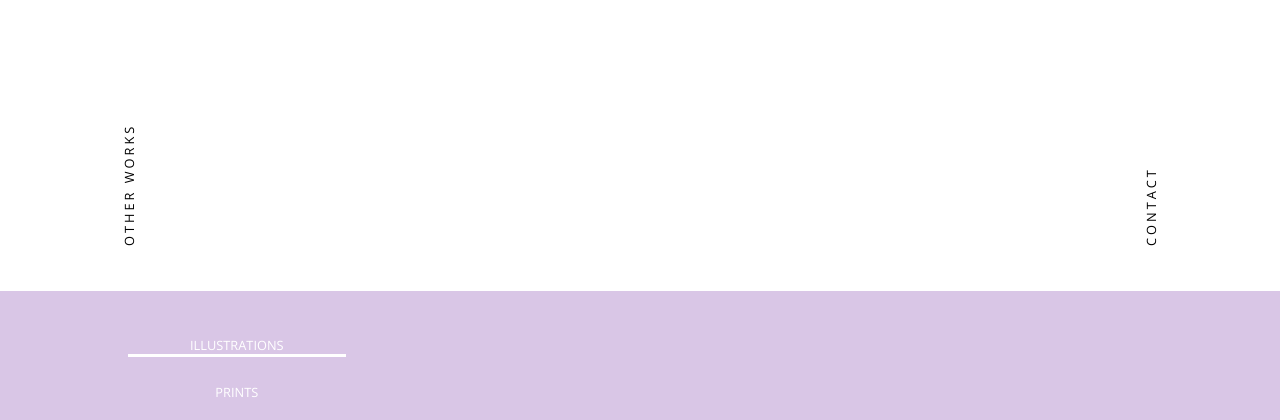
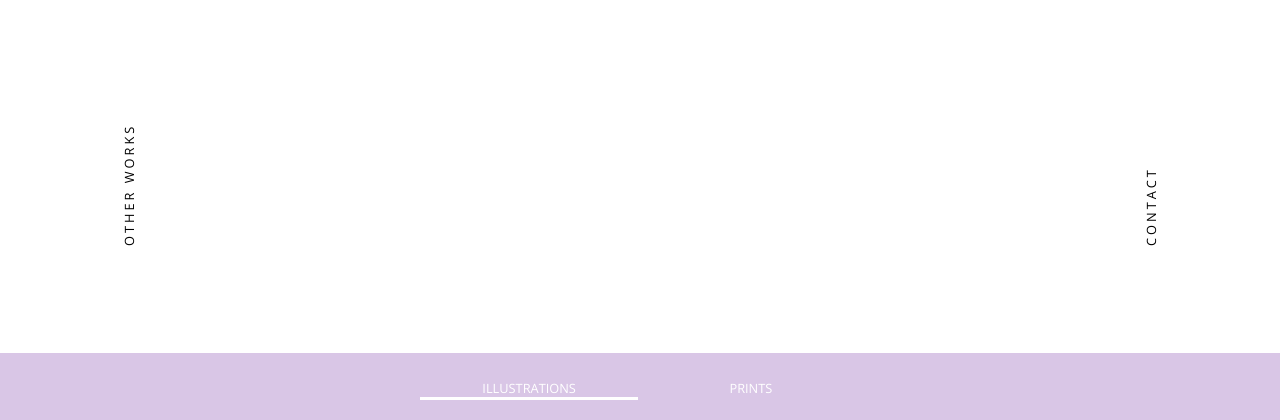
Before and after one commit to iganaskret/exam-project, a PHP site: page /illustrations.html in a window 1280 px wide. Shown: the part 380-800 px from the top of the page. Run offline with PHP 8.4, Linux system fonts and the light colour scheme.

Commit message:
bottom navigation

```diff
--- a/illustrations.html
+++ b/illustrations.html
@@ -46,6 +46,7 @@
     <template>
         <img src="" alt="T-shirt image">
     </template>
+
     <nav class="bottom-nav">
         <a class="selected">illustrations</a>
         <a>prints</a>
--- a/style.css
+++ b/style.css
@@ -49,7 +49,7 @@ article a {
 
 .collection {
     display: block;
-    width: 70%;
+    width: 100%;
     left: 15%;
     right: 15%;
     position: absolute;
@@ -223,9 +223,9 @@ header {
     text-align: center;
     background-color: #D9C6E6;
     position: fixed;
-    bottom: 0%;
-    padding-top: 1.5%;
-    padding-bottom: 1.5%;
+    bottom: 2.5%;
+    padding-top: 2.5%;
+    padding-bottom: 2.5%;
 }
 
 .bottom-nav a {
@@ -752,4 +752,26 @@ textarea {
         margin-left: auto;
         margin-right: auto;
     }
+
+
+/*bootom navigation*/
+
+.bottom-nav {
+    width: 100%;
+    text-align: center;
+    background-color: #D9C6E6;
+    position: fixed;
+    bottom: 0%;
+    padding-top: 0px;
+    padding-bottom: 10px;
 }
+
+.bottom-nav a {
+    display: inline-block;
+    color: white;
+    font-size: 80%;
+    margin-left: auto;
+    margin-right: auto;
+    margin-bottom: 10px;
+}
+}
```
